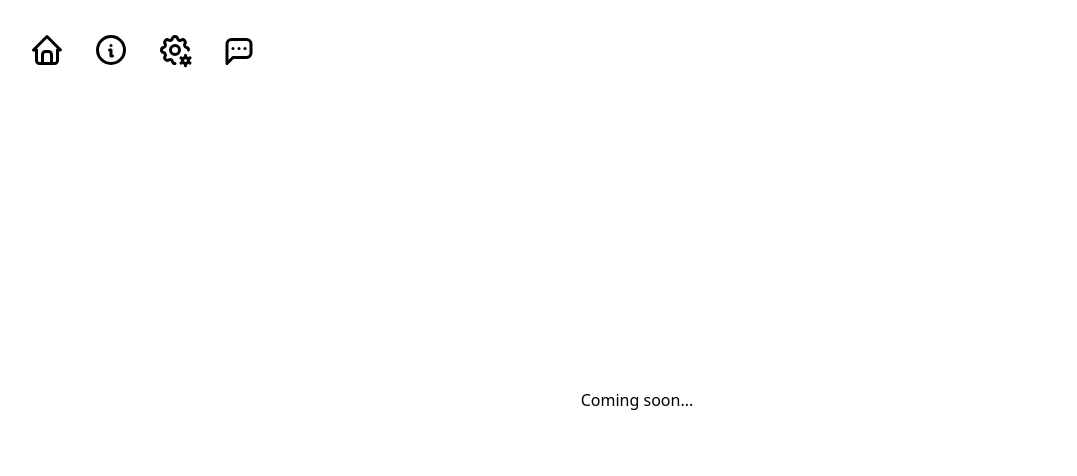
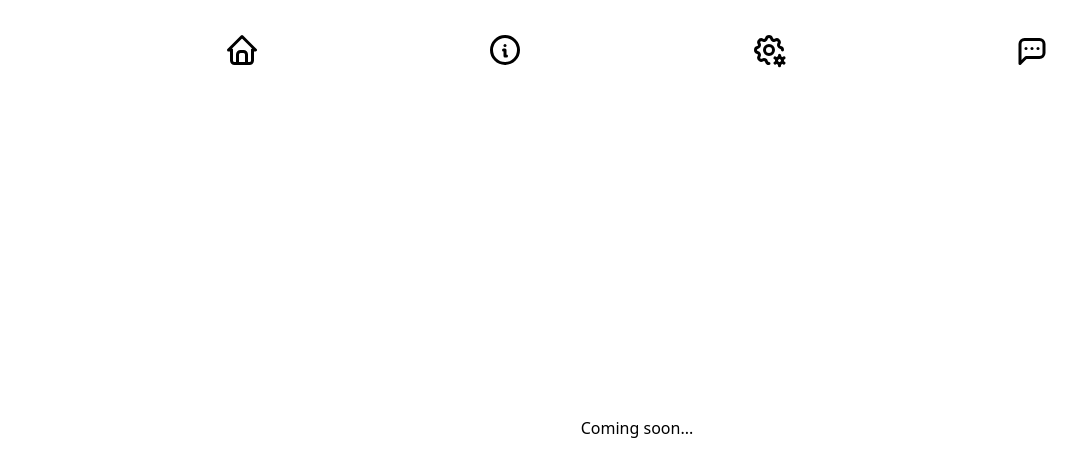
Before and after one commit to jonamhsuya/portfolio, a Next.js app: page /experience in a window 1280 px wide. Shown: the top 476 px of the page, without its empty margins (3-1080 px from the left). Built offline with nearby package versions, Linux system fonts and the light colour scheme.

Commit message:
Created Links and NavigationBar components

```diff
--- /dev/null
+++ b/src/components/Links.tsx
@@ -0,0 +1,11 @@
+import { IconBrandLinkedin, IconBrandGithub, IconBrandInstagram } from "@tabler/icons-react";
+
+export default function Links() {
+    return (
+        <div className="flex flex-row justify-between w-40 xl:mt-0 mt-12">
+        <a href="https://www.linkedin.com/in/ayush-manoj/" target="_blank"><IconBrandLinkedin /></a>
+        <a href="https://github.com/jonamhsuya" target="_blank"><IconBrandGithub /></a>
+        <a href="https://www.instagram.com/ayushsmanoj/" target="_blank"><IconBrandInstagram /></a>
+      </div>
+    )
+}
--- /dev/null
+++ b/src/components/NavigationBar.tsx
@@ -0,0 +1,38 @@
+import Link from "next/link";
+import {
+  IconHome,
+  IconTie,
+  IconSettingsCog,
+  IconMessageDots,
+  IconInfoCircle,
+} from "@tabler/icons-react";
+
+type Props = {
+    page: string;
+  };
+
+export default function NavigationBar(props: Props) {
+  return (
+    <div className="flex flex-row items-center justify-evenly mt-8">
+      <Link href="/">
+        <IconHome size={36} />
+      </Link>
+      {props.page !== "about" &&
+      <Link href="/about">
+        <IconInfoCircle size={36} />
+      </Link>}
+      {props.page !== "experience" &&
+      <Link href="/experience">
+        <IconTie size={36} />
+      </Link>}
+      {props.page !== "projects" &&
+      <Link href="/projects">
+        <IconSettingsCog size={36} />
+      </Link>}
+      {props.page !== "blog" &&
+      <Link href="/blog">
+        <IconMessageDots size={36} />
+      </Link>}
+    </div>
+  );
+}
--- a/src/pages/about.tsx
+++ b/src/pages/about.tsx
@@ -1,6 +1,6 @@
 import Image from "next/image";
-import Link from "next/link";
-import { IconHome, IconTie, IconSettingsCog, IconMessageDots } from "@tabler/icons-react";
+import Links from "@/components/Links";
+import NavigationBar from "@/components/NavigationBar";
 
 const route = "/images/profile.png";
 const caption = "Taking in Austin's skyline on the Congress Avenue Bridge.";
@@ -8,21 +8,11 @@ const caption = "Taking in Austin's skyline on the Congress Avenue Bridge.";
 export default function About() {
   return (
     <>
-      <Link className="absolute top-8 left-8" href="/">
-        <IconHome size={36} />
-      </Link>
-      <Link href="/experience">
-        <IconTie className="absolute top-8 left-24" size={36} />
-      </Link>
-      <Link href="/projects">
-        <IconSettingsCog className="absolute top-8 left-40" size={36} />
-      </Link>
-      <Link href="/blog">
-        <IconMessageDots className="absolute top-8 left-56" size={36} />
-      </Link>
-      <main className="flex min-h-screen xl:flex-row flex-col items-center justify-evenly p-8">
-        <div className="w-80 p-10 border border-gray-300 shadow-md rounded-lg -rotate-12">
-          <div className="rounded-full w-60 h-60 border relative">
+      <NavigationBar page="about" />
+      <main className="min-h-[90vh] flex flex-col items-center justify-evenly p-8">
+        <div className="flex xl:flex-row flex-col items-center justify-evenly min-w-full">
+          <div className="w-80 p-10 border border-gray-300 shadow-md rounded-lg -rotate-12 m-12">
+            <div className="w-60 h-60 border rounded-lg relative">
               <Image
                 className="rounded-lg"
                 alt={caption}
@@ -40,14 +30,16 @@ export default function About() {
               I&apos;m an incoming junior at the University of Texas at Austin.
             </p>
             <p>
-            I&apos;m currently a computer science major but aspire to declare a
-            second major in either math or finance.
+              I&apos;m currently a computer science major but aspire to declare
+              a second major in either math or finance.
             </p>
             <p>
               In my free time, I like to hit the gym, listen to all sorts of
               music, watch movies and party with friends, eat, and sleep.
             </p>
           </div>
+        </div>
+        <Links />
       </main>
     </>
   );
--- a/src/pages/blog/index.tsx
+++ b/src/pages/blog/index.tsx
@@ -1,22 +1,10 @@
-import Link from "next/link";
-import { IconHome, IconInfoCircle, IconTie, IconBrandGithub } from "@tabler/icons-react";
+import NavigationBar from "@/components/NavigationBar";
 
-export default function Projects() {
+export default function Blog() {
   return (
     <>
-      <Link className="absolute top-8 left-8" href="/">
-        <IconHome size={36} />
-      </Link>
-      <Link href="/about">
-        <IconInfoCircle className="absolute top-8 left-24" size={36} />
-      </Link>
-      <Link href="/experience">
-        <IconTie className="absolute top-8 left-40" size={36} />
-      </Link>
-      <Link href="/projects">
-        <IconBrandGithub className="absolute top-8 left-56" size={36} />
-      </Link>
-      <main className="flex min-h-screen flex-col items-center justify-center">
+      <NavigationBar page="blog" />
+      <main className="flex min-h-[90vh] flex-col items-center justify-center">
         <h1>Coming soon...</h1>
       </main>
     </>
--- a/src/pages/experience.tsx
+++ b/src/pages/experience.tsx
@@ -1,22 +1,10 @@
-import Link from "next/link";
-import { IconHome, IconInfoCircle, IconSettingsCog, IconMessageDots } from "@tabler/icons-react";
+import NavigationBar from "@/components/NavigationBar";
 
 export default function Experience() {
   return (
     <>
-      <Link className="absolute top-8 left-8" href="/">
-        <IconHome size={36} />
-      </Link>
-      <Link href="/about">
-        <IconInfoCircle className="absolute top-8 left-24" size={36} />
-      </Link>
-      <Link href="/projects">
-        <IconSettingsCog className="absolute top-8 left-40" size={36} />
-      </Link>
-      <Link href="/blog">
-        <IconMessageDots className="absolute top-8 left-56" size={36} />
-      </Link>
-      <main className="flex min-h-screen flex-col items-center justify-center">
+      <NavigationBar page="experience" />
+      <main className="flex min-h-[90vh] flex-col items-center justify-center">
         <h1>Coming soon...</h1>
       </main>
     </>
--- a/src/pages/index.tsx
+++ b/src/pages/index.tsx
@@ -1,5 +1,5 @@
-import SectionPane from "../components/SectionPane";
-import { IconBrandLinkedin, IconBrandGithub, IconBrandInstagram } from "@tabler/icons-react";
+import SectionPane from "@/components/SectionPane";
+import Links from "@/components/Links";
 
 export default function Home() {
   return (
@@ -31,11 +31,7 @@ export default function Home() {
             href="/blog"
           />
         </div>
-        <div className="flex flex-row justify-between w-40">
-          <a href="https://www.linkedin.com/in/ayush-manoj/"><IconBrandLinkedin /></a>
-          <a href="https://github.com/jonamhsuya"><IconBrandGithub /></a>
-          <a href="https://www.instagram.com/ayushsmanoj/"><IconBrandInstagram /></a>
-        </div>
+        <Links />
       </main>
     </>
   );
--- a/src/pages/projects/index.tsx
+++ b/src/pages/projects/index.tsx
@@ -1,22 +1,10 @@
-import Link from "next/link";
-import { IconHome, IconInfoCircle, IconTie, IconMessageDots } from "@tabler/icons-react";
+import NavigationBar from "@/components/NavigationBar";
 
 export default function Projects() {
   return (
     <>
-      <Link className="absolute top-8 left-8" href="/">
-        <IconHome size={36} />
-      </Link>
-      <Link href="/about">
-        <IconInfoCircle className="absolute top-8 left-24" size={36} />
-      </Link>
-      <Link href="/experience">
-        <IconTie className="absolute top-8 left-40" size={36} />
-      </Link>
-      <Link href="/blog">
-        <IconMessageDots className="absolute top-8 left-56" size={36} />
-      </Link>
-      <main className="flex min-h-screen flex-col items-center justify-center">
+      <NavigationBar page="projects" />
+      <main className="flex min-h-[90vh] flex-col items-center justify-center">
         <h1>Coming soon...</h1>
       </main>
     </>
```
Lines whose indentation alone changed are shown as unchanged.
